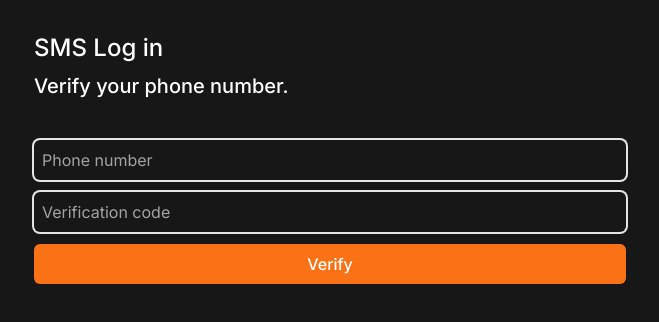
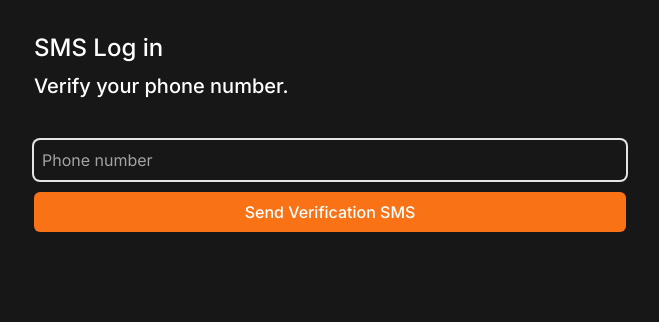
Before and after one commit to jeeweb/nextjs-carrot-market, a Next.js app: page /sms in a window 1280 px wide. Shown: the top 322 px of the page, without its empty margins (310-969 px from the left). Built offline with nearby package versions, Linux system fonts and the light colour scheme.

Commit message:
feat: sms login validation (+validator)

```diff
--- /dev/null
+++ b/app/sms/actions.ts
@@ -0,0 +1,54 @@
+"use server";
+import { z } from "zod";
+import validator from "validator";
+import { redirect } from "next/navigation";
+
+const phoneSchema = z
+  .string()
+  .trim()
+  .refine(
+    (phone) => validator.isMobilePhone(phone, "ko-KR"),
+    "Wrong phone format"
+  );
+
+const tokenSchema = z.coerce.number();
+
+interface ActionState {
+  token: boolean;
+}
+
+export async function smsLogIn(prevState: ActionState, formData: FormData) {
+  // console.log(typeof formData.get("token")); // string
+  // console.log(typeof tokenSchema.parse(formData.get("token"))); // number
+  const phone = formData.get("phone");
+  const token = formData.get("token");
+  if (!prevState.token) {
+    // 유저가 전화번호만 입력한 경우
+    const result = phoneSchema.safeParse(phone);
+    if (!result.success) {
+      // 잘못된 전화번호를 입력한다면
+      console.log(result.error.flatten());
+      return {
+        token: false, // token을 false로 return. 유저가 다음 단계로 넘어갈 수 없음
+        error: result.error.flatten(),
+      };
+    } else {
+      return {
+        token: true,
+      };
+    }
+  } else {
+    // token을 받은 경우
+    const result = tokenSchema.safeParse(token);
+    if (!result.success) {
+      return {
+        token: true,
+        error: result.error.flatten(),
+      };
+    } else {
+      // 인증 성공하여 화면이 넘어가므로 아무것도 return 하지 않음
+      // 유저를 home으로 redirect
+      redirect("/");
+    }
+  }
+}
--- a/app/sms/page.tsx
+++ b/app/sms/page.tsx
@@ -1,29 +1,46 @@
+"use client";
+
 import FormButton from "@/components/form-btn";
 import FormInput from "@/components/form-input";
+import { useFormState } from "react-dom";
+import { smsLogIn } from "./actions";
+
+const initialState = {
+  token: false,
+  error: undefined,
+};
 
 export default function SMSLogin() {
+  const [state, dispatch] = useFormState(smsLogIn, initialState);
   return (
     <div className="flex flex-col gap-10 py-8 px-6">
       <div className="flex flex-col gap-2 *:font-medium">
         <h1 className="text-2xl">SMS Log in</h1>
         <h2 className="text-xl">Verify your phone number.</h2>
       </div>
-      <form className="flex flex-col gap-3">
-        <FormInput
-          name="phoneNumber"
-          type="number"
-          placeholder="Phone number"
-          required
-          errors={[]}
+      <form action={dispatch} className="flex flex-col gap-3">
+        {state.token ? (
+          <FormInput
+            name="token"
+            type="number"
+            placeholder="Verification code"
+            required
+            min={100000}
+            max={999999}
+            errors={state.error?.formErrors}
+          />
+        ) : (
+          <FormInput
+            name="phone"
+            type="text"
+            placeholder="Phone number"
+            required
+            errors={state.error?.formErrors}
+          />
+        )}
+        <FormButton
+          text={state.token ? "Verify Token" : "Send Verification SMS"}
         />
-        <FormInput
-          name="verificationCode"
-          type="number"
-          placeholder="Verification code"
-          required
-          errors={[]}
-        />
-        <FormButton text="Verify" />
       </form>
     </div>
   );
--- a/package.json
+++ b/package.json
@@ -13,12 +13,14 @@
     "next": "14.1.4",
     "react": "^18",
     "react-dom": "^18",
+    "validator": "^13.11.0",
     "zod": "^3.22.4"
   },
   "devDependencies": {
     "@types/node": "^20",
     "@types/react": "^18",
     "@types/react-dom": "^18",
+    "@types/validator": "^13.11.9",
     "autoprefixer": "^10.0.1",
     "eslint": "^8",
     "eslint-config-next": "14.1.4",
```
Also changed, not shown: 1 other file (tests, documents, lock files or other folders).
